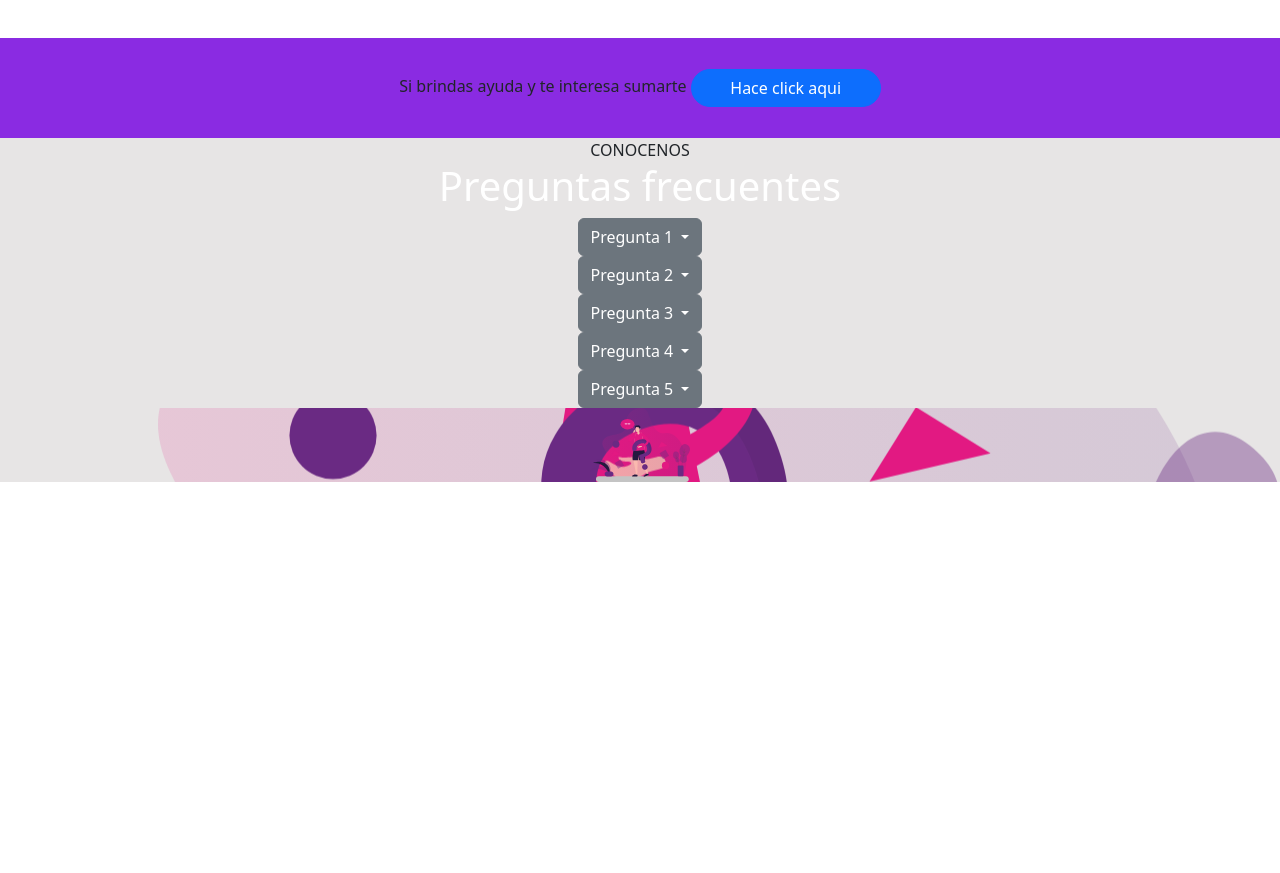
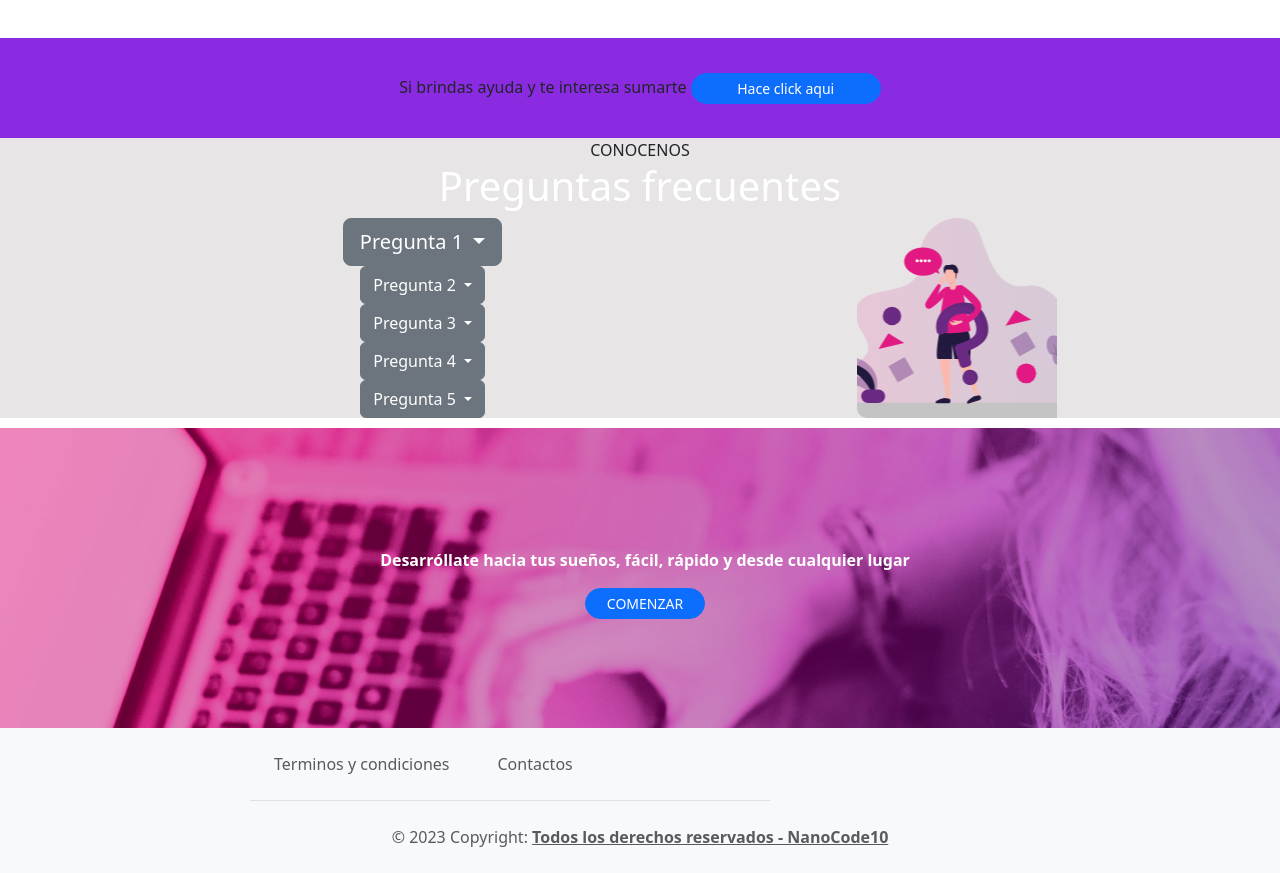
Before and after one commit to NanoCode10/ejercicios_UTN_desarolloweb, a plain HTML site: page clase11/index.html in a window 1280 px wide. Shown: the part 1038-1911 px from the top of the page. Before the commit the page ends 1520 px from the top, so only its background shows below. Drawn offline with nearby package versions, Linux system fonts and the light colour scheme.

Commit message:
commit 040423

```diff
--- a/clase11/index.html
+++ b/clase11/index.html
@@ -33,7 +33,7 @@
 
 
     </div>
-    <div class="row align-content-center">
+    <div class="comenzar align-content-center">
         <div >
           <h1>Cada día, mejor</h1>
           <p>La red más eficiente de profesionales para tu desarrollo y bienestar emocional.</p>
@@ -71,7 +71,7 @@
         <div >
 
           <a>Si brindas ayuda y te interesa sumarte</a>
-          <button class="btn btn-primary rounded-pill" style="width:190px"  type="button">Hace click aqui</button>
+          <button class="btn btn-primary rounded-pill btn-sm" style="width:190px"  type="button">Hace click aqui</button>
 
         </div>
     </div>
@@ -80,15 +80,15 @@
 
           <a>CONOCENOS</a>
           <h1>Preguntas frecuentes</h1>
-            <div class="row-1">
-                <div class="col-iz">
+            <div class="row">
+                <div class="col-md-8">
                     <div class="dropdown">
-                        <button class="btn btn-secondary dropdown-toggle" type="button" id="dropdownMenu2" data-bs-toggle="dropdown" aria-expanded="false">
+                        <button class="btn btn-secondary dropdown-toggle btn-lg" type="button" id="dropdownMenu2" data-bs-toggle="dropdown" aria-expanded="false">
                             Pregunta 1
                         </button>
-                        <ul class="dropdown-menu" aria-labelledby="dropdownMenu2">
+                        <ul class="dropdown-menu" aria-labelledby="dropdownMenu1">
                         <li><button class="dropdown-item" type="button">Lorem ipsum dolor sit amet consectetur adipisicing elit. Laudantium, enim.</button></li>
-
+                        <li><button class="dropdown-item" type="button">Lorem ipsum dolor sit amet consectetur adipisicing elit. Laudantium, enim.</button></li>
                         </ul>
                     </div>
                     <div class="dropdown">
@@ -104,7 +104,7 @@
                         <button class="btn btn-secondary dropdown-toggle" type="button" id="dropdownMenu2" data-bs-toggle="dropdown" aria-expanded="false">
                             Pregunta 3
                         </button>
-                        <ul class="dropdown-menu" aria-labelledby="dropdownMenu2">
+                        <ul class="dropdown-menu" aria-labelledby="dropdownMenu3">
                         <li><button class="dropdown-item" type="button">Lorem ipsum dolor sit amet consectetur adipisicing elit. Laudantium, enim.</button></li>
 
                         </ul>
@@ -113,7 +113,7 @@
                         <button class="btn btn-secondary dropdown-toggle" type="button" id="dropdownMenu2" data-bs-toggle="dropdown" aria-expanded="false">
                             Pregunta 4
                         </button>
-                        <ul class="dropdown-menu" aria-labelledby="dropdownMenu2">
+                        <ul class="dropdown-menu" aria-labelledby="dropdownMenu4">
                         <li><button class="dropdown-item" type="button">Lorem ipsum dolor sit amet consectetur adipisicing elit. Laudantium, enim.</button></li>
 
                         </ul>
@@ -122,19 +122,75 @@
                         <button class="btn btn-secondary dropdown-toggle" type="button" id="dropdownMenu2" data-bs-toggle="dropdown" aria-expanded="false">
                             Pregunta 5
                         </button>
-                        <ul class="dropdown-menu" aria-labelledby="dropdownMenu2">
+                        <ul class="dropdown-menu" aria-labelledby="dropdownMenu5">
                         <li><button class="dropdown-item" type="button">Lorem ipsum dolor sit amet consectetur adipisicing elit. Laudantium, enim.</button></li>
 
                         </ul>
                     </div>
                 </div>
-                <div class="col-rh side-image right">
-                    <img src="img/ilustracion-faqs.svg" alt="" width="100" />
+                <div class="col-md-4 side-image">
+
                 </div>
             </div>
 
         </div>
     </div>
+    <div class="comenzar-2 align-content-center">
+        <div >
+          <p><strong>Desarróllate hacia tus sueños, fácil, rápido y desde cualquier lugar</strong></p>
+
+          <button class="btn btn-primary rounded-pill btn-sm" style="width:120px"  type="button">COMENZAR</button>
+
+        </div>
+    </div>
+
+    <!-- Footer -->
+<footer class="text-center text-lg-start bg-light text-muted">
+    <!-- Section: Social media -->
+    <section class="col-md-8 d-flex p-4 border-bottom">
+      <!-- Left -->
+      <div class="me-5 d-none d-lg-block">
+        <span>Terminos y condiciones</span>
+
+      </div>
+      <span>Contactos</span>
+      <div>
+
+        <a href="" class="me-4 text-reset">
+          <i class="fab fa-facebook-f"></i>
+        </a>
+        <a href="" class="me-4 text-reset">
+          <i class="fab fa-twitter"></i>
+        </a>
+        <a href="" class="me-4 text-reset">
+          <i class="fab fa-google"></i>
+        </a>
+        <a href="" class="me-4 text-reset">
+          <i class="fab fa-instagram"></i>
+        </a>
+        <a href="" class="me-4 text-reset">
+          <i class="fab fa-linkedin"></i>
+        </a>
+        <a href="" class="me-4 text-reset">
+          <i class="fab fa-github"></i>
+        </a>
+      </div>
+
+    </section>
+
+
+    <!-- Copyright -->
+    <div class="text-center p-4" >
+      © 2023 Copyright:
+      <a class="text-reset fw-bold" href="https://mdbootstrap.com/">Todos los derechos reservados - NanoCode10</a>
+    </div>
+    <!-- Copyright -->
+  </footer>
+  <!-- Footer -->
+
+
+
+
 
 </body>
 </html>
--- a/clase11/style.css
+++ b/clase11/style.css
@@ -7,7 +7,7 @@
     padding: 0 250px 0px 250px;
   }
 
-.row{
+.comenzar{
  background: url("img/banner-principal.jpg");
  background-size: cover;
  height: 500px;
@@ -77,23 +77,44 @@ p{
     justify-content: center;
     align-items: center;
     text-align: center;
+    margin-bottom: 10px;
 
 }
 
 .side-image {
+
     background-image: url("img/ilustracion-faqs.svg");
     background-position: center;
     background-size: cover;
     background-repeat: no-repeat;
     position: relative;
     border-radius: 10px 0 0 10px;
+    width: 200px;
+    height: 200px;
 
-  }
+}
 
-.right{
-
+.comenzar-2{
+    background: url("img/banner-secundario.jpg");
+    background-size: cover;
+    height: 300px;
+    background-position: 50% 50%;
+    width: 100%;
+    padding:10px 0 0 10px;
+    margin-left: 0px;
+    margin-right: 0px;
     display: flex;
     justify-content: center;
     align-items: center;
+    text-align: center;
+   }
+
+footer {
+
+    background: rgb(11, 11, 56)  ;
+    background-size: cover;
+    background-repeat: no-repeat;
     position: relative;
-}
+    padding: 0 250px 0px 250px;
+
+  }
```
